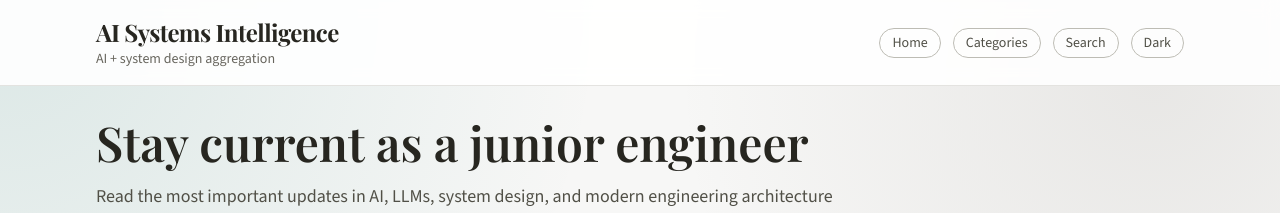
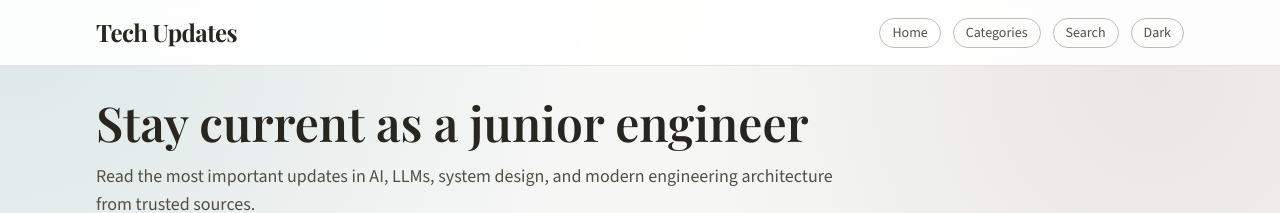
Before and after one commit to prathambhatia/tech-updates, a Next.js app: page / in a window 1280 px wide. Shown: the top 213 px of the page. Built offline with nearby package versions, Linux system fonts and the light colour scheme; no server answers; the database is empty; a web font is replaced by a local one.

Commit message:
changed title

```diff
--- a/app/layout.tsx
+++ b/app/layout.tsx
@@ -42,9 +42,9 @@ export default function RootLayout({
             <div className="mx-auto flex w-full max-w-6xl items-center justify-between px-4 py-4 sm:px-6 lg:px-8">
               <div>
                 <Link href="/" className="font-display text-2xl font-bold tracking-tight text-ink-900 dark:text-slate-100">
-                  AI Systems Intelligence
+                  Tech Updates
                 </Link>
-                <p className="text-sm text-ink-600 dark:text-slate-400">AI + system design aggregation</p>
+                <p className="text-sm text-ink-600 dark:text-slate-400"></p>
               </div>
               <div className="flex items-center gap-3">
                 <Link
```
